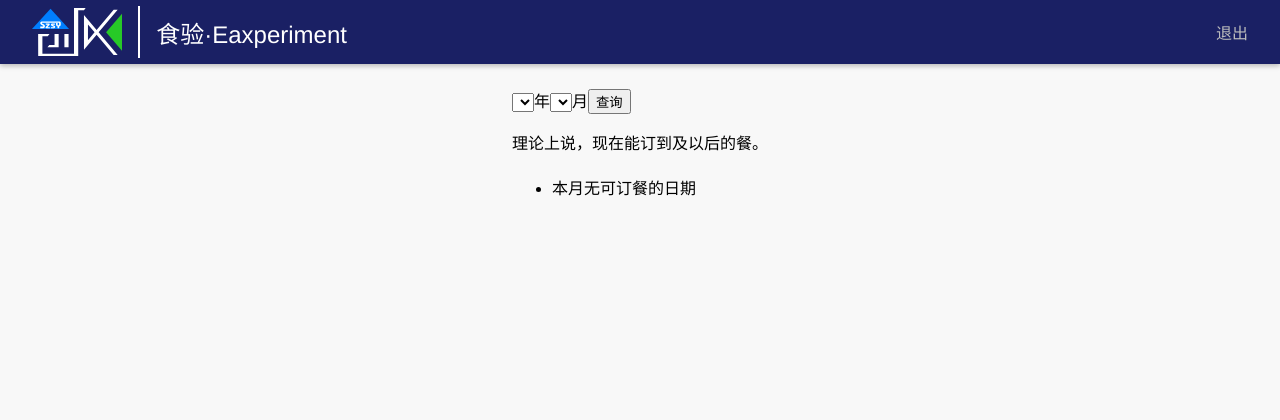
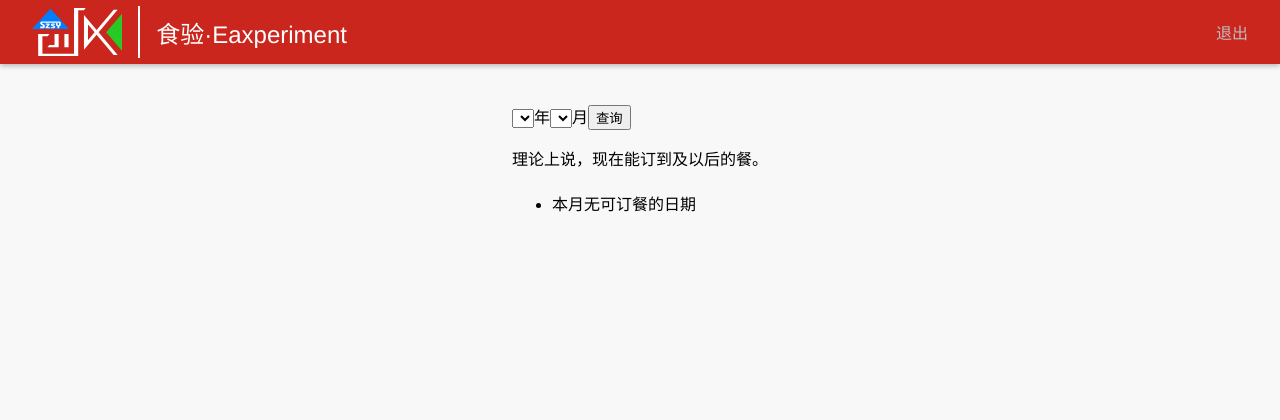
Before and after one commit to szes-maker/canteen-ses, a Django app: template canteen/templates/canteen/homepage.html in a window 1280 px wide. Shown: the top 420 px of the page. Run offline with Django 3.2, Linux system fonts and the light colour scheme; the template is opened without the code that fills it, so the values that code supplies are empty.

Commit message:
adjust the color for Chinese New Year

```diff
--- a/canteen/static/canteen/style.css
+++ b/canteen/static/canteen/style.css
@@ -10,7 +10,7 @@ body {
 }
 
 header {
-    background-color: #1a2064;
+    background-color: #ca261d;
     box-shadow: 0 2px 5px rgba(0, 0, 0, 0.26);
 }
 
@@ -104,15 +104,20 @@ img#login-icon {
     width: 80%;
 }
 
+.query {
+    margin-top: 1em;
+}
+
 /* Copied from Google */
 /* Dedicated to the designer Grake PCH */
 input[type="submit"].Grake-button {
+    font-weight: bold;
     font-size: 1em;
     height: 3em;
-    border: 1px solid #3079ed;
+    border: 1px solid #FDD835;
     border-radius: 3px;
     color: white;
-    background-image: linear-gradient(#4d90fe,#4787ed);
+    background-image: linear-gradient(#FFF176,#FDD835);
 }
 
 .checkout-button {
--- a/canteen/templates/canteen/base.html
+++ b/canteen/templates/canteen/base.html
@@ -4,7 +4,7 @@
     <meta charset="utf-8">
     <meta name="viewport" content="width=device-width, initial-scale=1">
     <title>{% block title %}{% endblock %} - 食验</title>
-    <meta name="theme-color" content="#1A2064">
+    <meta name="theme-color" content="#CA261D">
     <meta name="apple-mobile-web-app-status-bar-style" content="black-translucent">
     <link rel="apple-touch-icon" href="{% static 'canteen/eaxperiment_app-180.png' %}">
     <link rel="icon" type="image/png" href="{% static 'canteen/favicon-32.png' %}">
--- a/canteen/templates/canteen/homepage.html
+++ b/canteen/templates/canteen/homepage.html
@@ -7,7 +7,7 @@
     {{ name }} <a href="{% url 'logout' %}">退出</a>
 {% endblock %}
 {% block content %}
-    <div class="homepage">
+    <div class="query">
     {% include "canteen/date_picker_full.html" %}
     </div>
 {% endblock %}
```
